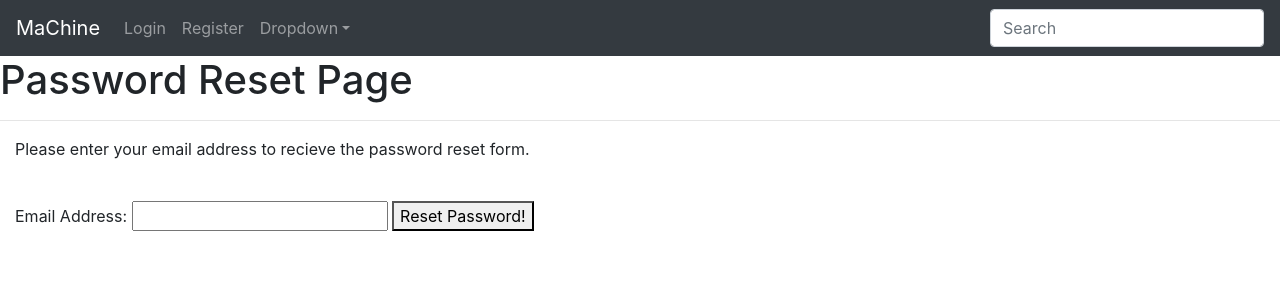
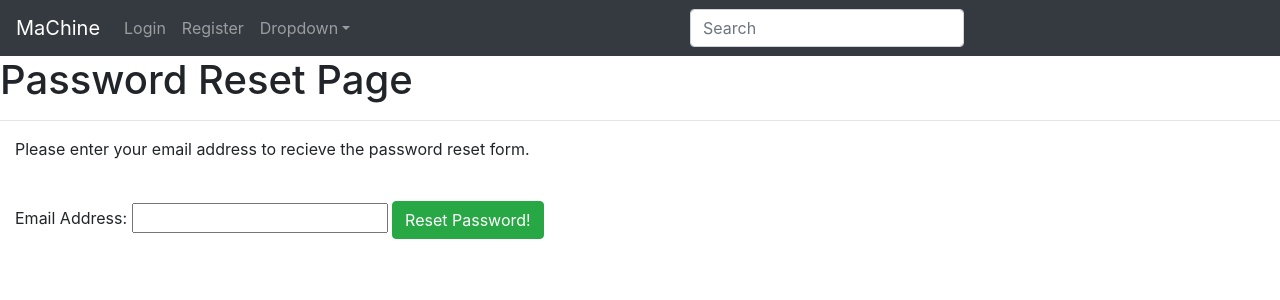
Before and after one commit to NeiloErnesto89/FullStack_Django_MS4_MaChine, a Django app: a page that uses templates/registration/password_reset_form.html in a window 1280 px wide. Shown: the top 300 px of the page. Run offline with Django 3.2, Linux system fonts and the light colour scheme; some libraries are stand-ins or nearby versions.

Commit message:
added css and bs form

```diff
--- a/accounts/templates/login.html
+++ b/accounts/templates/login.html
@@ -1,4 +1,6 @@
 {% extends 'base.html' %}
+
+{% load bootstrap_tags %}
 
 {% block page_title %}User Login Page{% endblock %}
 
@@ -11,9 +13,9 @@
 
             {% csrf_token %}
 
-            {{ login_form }}
+            {{ login_form | as_bootstrap}}
 
-            <button type="submit">Login</button>
+            <button type="submit" class="btn btn-success">Login</button>
         </form>
 
     <p><a href="{% url 'password_reset' %}">Reset Password</a></p>
--- a/accounts/templates/registration.html
+++ b/accounts/templates/registration.html
@@ -1,4 +1,6 @@
 {% extends 'base.html' %}
+
+{% load bootstrap_tags %}
 
 {% block page_title %}User Registration Page{% endblock %}
 
@@ -11,8 +13,8 @@
 
             {% csrf_token %}
 
-            {{ registration_form.as_p }}
+            {{ registration_form | as_bootstrap }}
 
-            <button type="submit">Register</button>
+            <button type="submit" class="btn btn-success">Register</button>
         </form>
     {% endblock %}
--- a/machine/settings.py
+++ b/machine/settings.py
@@ -37,6 +37,7 @@ INSTALLED_APPS = [
     'django.contrib.sessions',
     'django.contrib.messages',
     'django.contrib.staticfiles',
+    'django_forms_bootstrap',
     'accounts',
 ]
 
@@ -119,6 +120,9 @@ USE_TZ = True
 # https://docs.djangoproject.com/en/1.11/howto/static-files/
 
 STATIC_URL = '/static/'
+STATICFILES_DIRS = [
+    os.path.join(BASE_DIR, "static")
+]
 
 MESSAGE_STORAGE = "django.contrib.messages.storage.session.SessionStorage"
 # facilitates django messages functionality
--- a/requirements.txt
+++ b/requirements.txt
@@ -1,2 +1,2 @@
-Django==1.11.24
-pytz==2019.3
+coverage==5.1
+django-forms-bootstrap==3.1.0
--- a/static/css/style.css
+++ b/static/css/style.css
@@ -0,0 +1,3 @@
+form {
+    width: 50%;
+}
--- a/templates/registration/password_reset_form.html
+++ b/templates/registration/password_reset_form.html
@@ -18,7 +18,7 @@
         <label for="id_email">Email Address: </label>
         {{ form.email }}
 
-        <button>Reset Password!</button>
+        <button type="submit" class="btn btn-success">Reset Password!</button>
     </p>
 
 </form>
```
Also changed, not shown: db.sqlite3, templates/base.html (line endings or trailing spaces).
